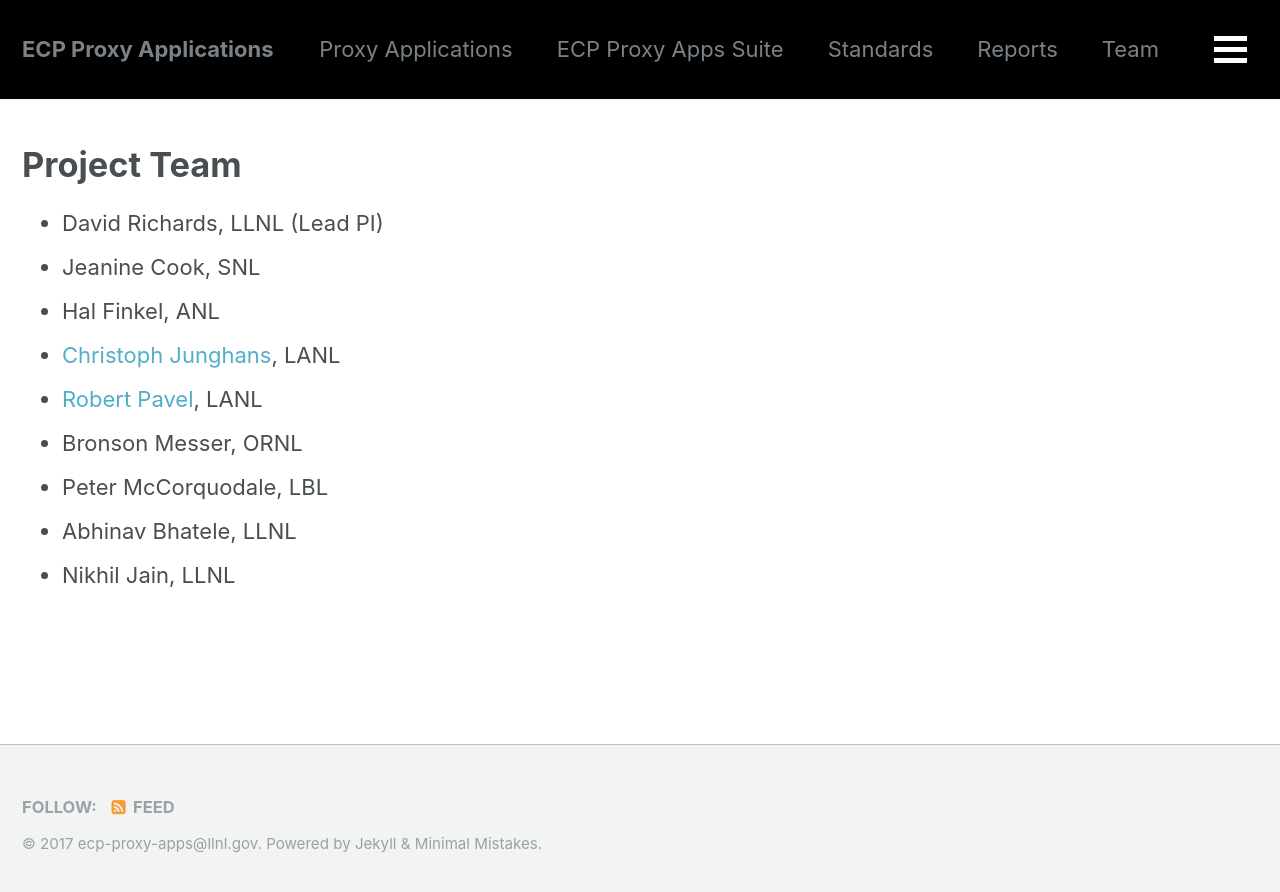
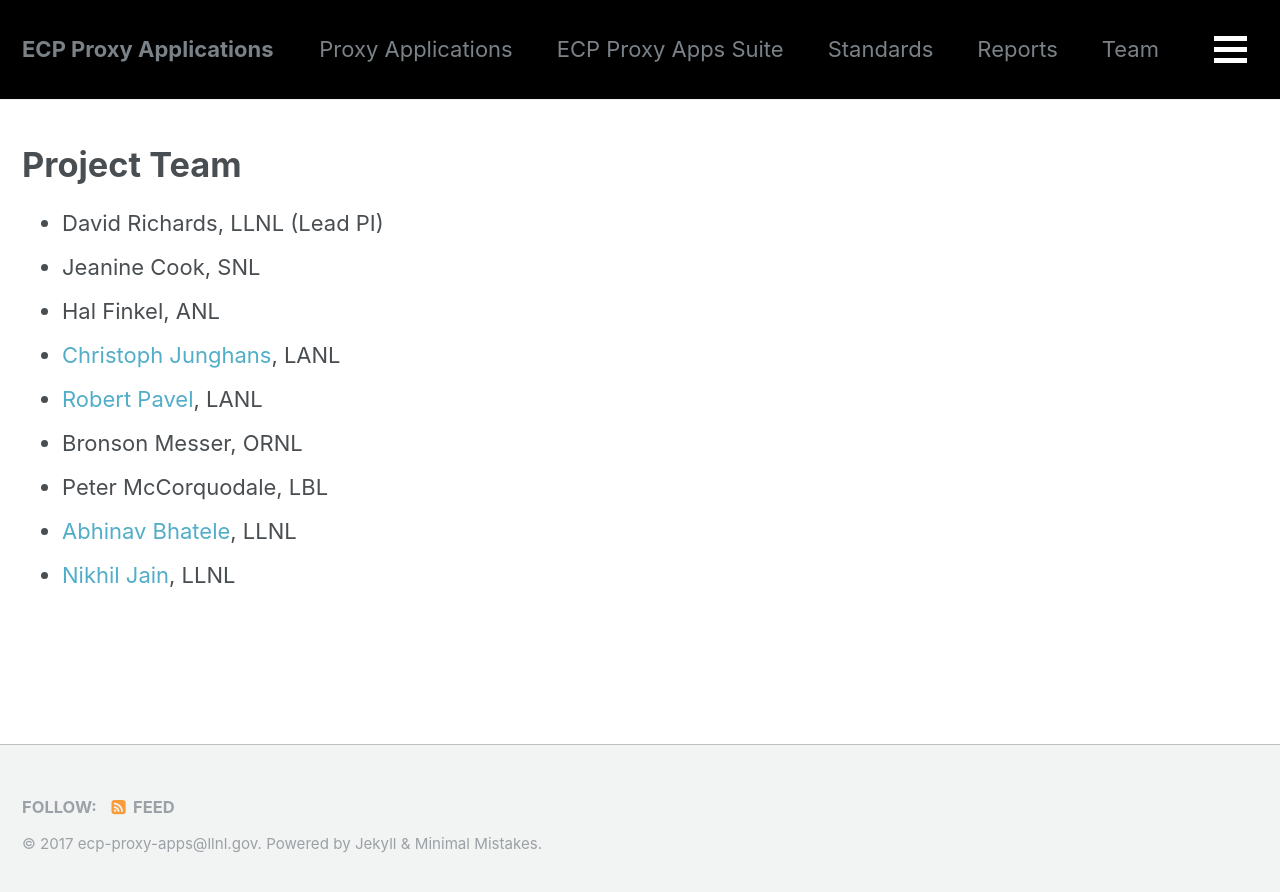
Before and after one commit to proxyapps/proxyapps.github.io, a Jekyll site: the page built from _pages/team.md, in a window 1280 px wide. Shown: the top 892 px of the page. Built offline with Jekyll 4.4.1, drawn with Linux system fonts in a browser that asks for light colours; our own code applies the rules of GitHub Pages for plain Markdown files; part of the change alters nothing that is shown.

Commit message:
Add more home page links
Change-Id: I3985b42c88df5d7713bfb9ab3c7df8eb96596f9b

```diff
--- a/_pages/team.md
+++ b/_pages/team.md
@@ -12,5 +12,5 @@ permalink: /team/
 * [Robert Pavel](https://github.com/rspavel), LANL
 * Bronson Messer, ORNL
 * Peter McCorquodale, LBL
-* Abhinav Bhatele, LLNL
-* Nikhil Jain, LLNL
+* [Abhinav Bhatele](www.bhatele.org), LLNL
+* [Nikhil Jain](https://nikhil-jain.github.io), LLNL
```
